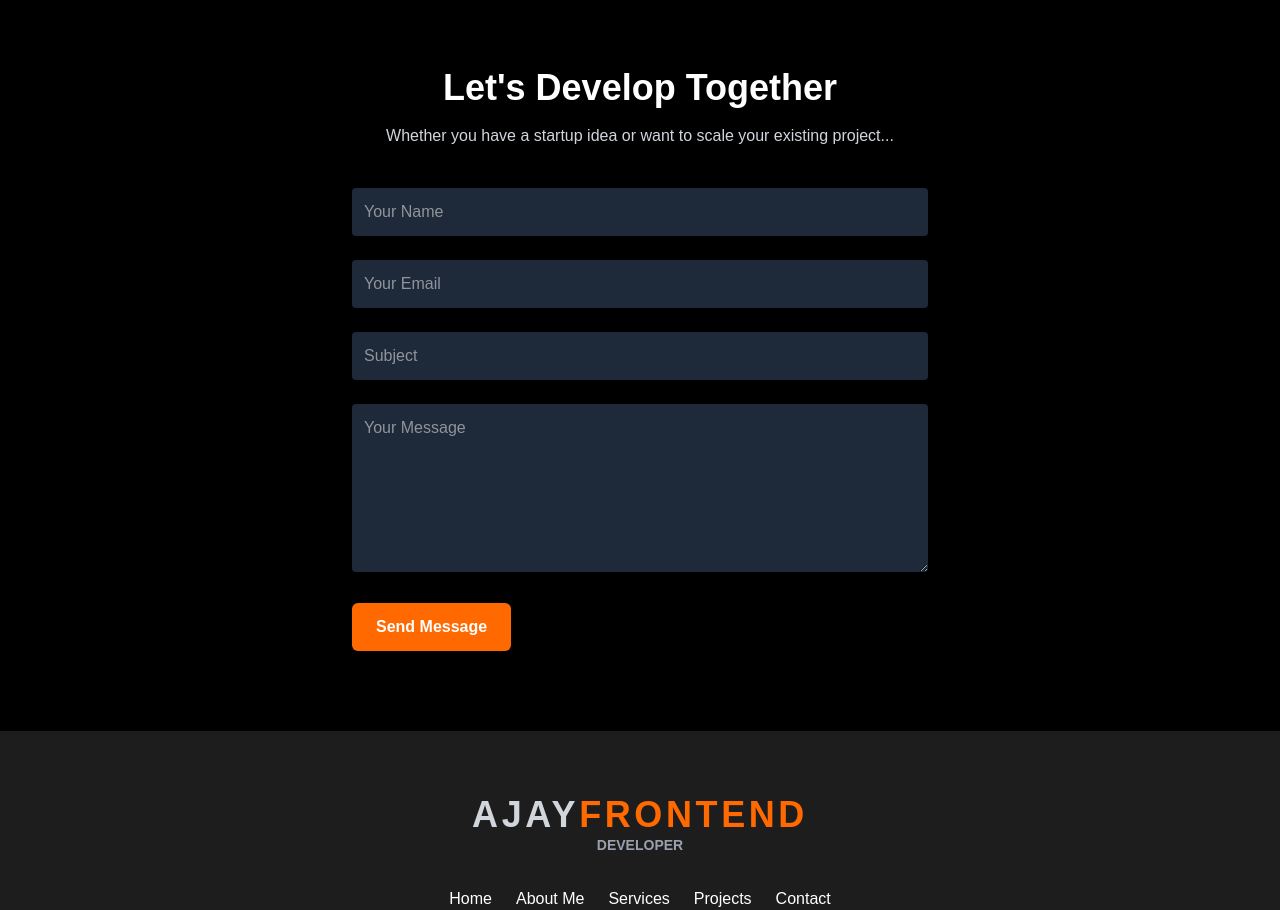
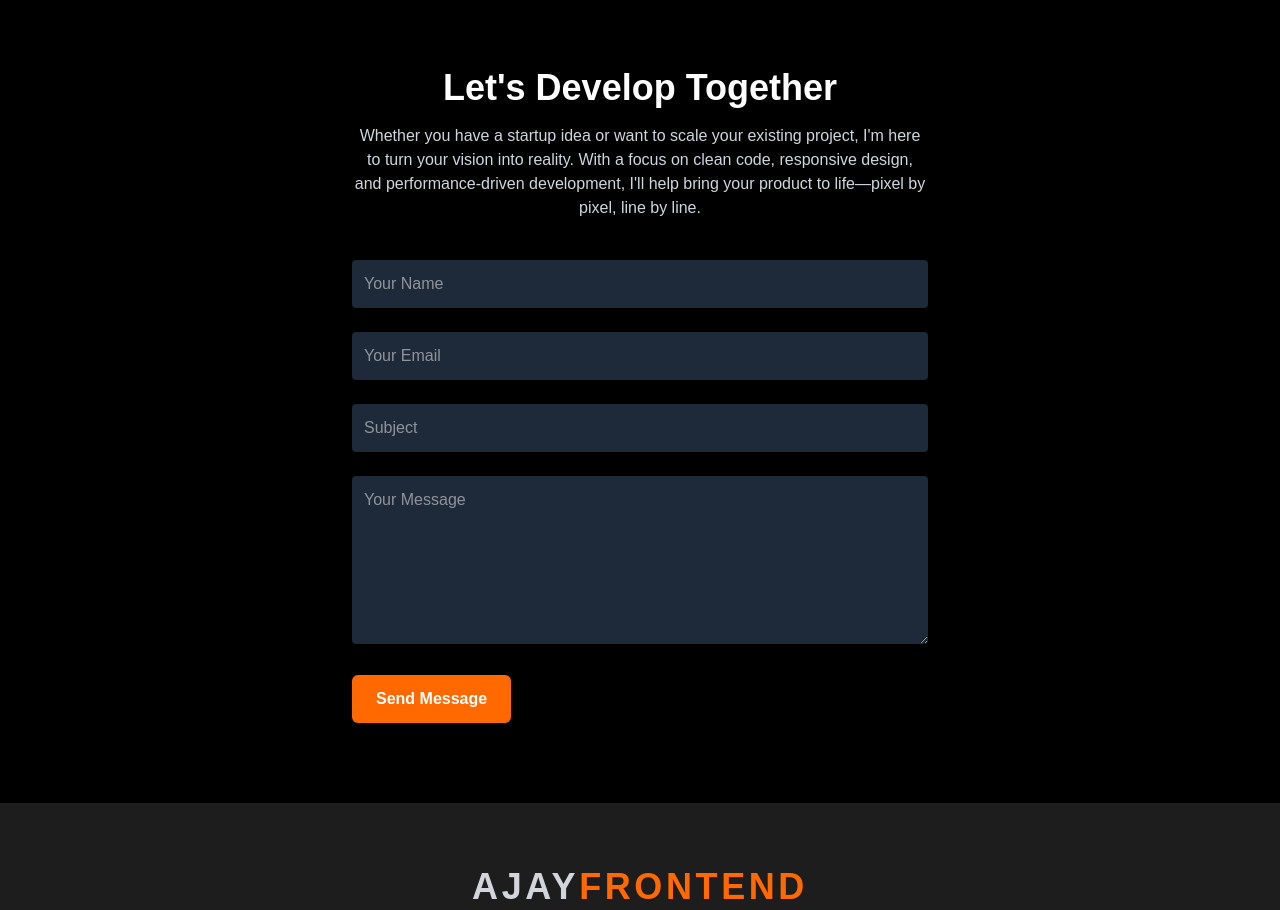
Before and after one commit to Ajay-Paudel/My-Portfolio, a Next.js app: page / in a window 1280 px wide. Shown: the part 2540-3450 px from the top of the page. Built offline with nearby package versions, Linux system fonts and the light colour scheme.

Commit message:
fix some minor issue

```diff
--- a/src/app/page.jsx
+++ b/src/app/page.jsx
@@ -188,7 +188,7 @@ function Page() {
         <div className="max-w-4xl mx-auto text-center">
           <h2 className="text-4xl font-bold mb-4">Let's Develop Together</h2>
           <p className="text-gray-300 max-w-xl mx-auto mb-10">
-            Whether you have a startup idea or want to scale your existing project...
+             Whether you have a startup idea or want to scale your existing project, I'm here to turn your vision into reality. With a focus on clean code, responsive design, and performance-driven development, I'll help bring your product to life—pixel by pixel, line by line.
           </p>
 
           <form
```
